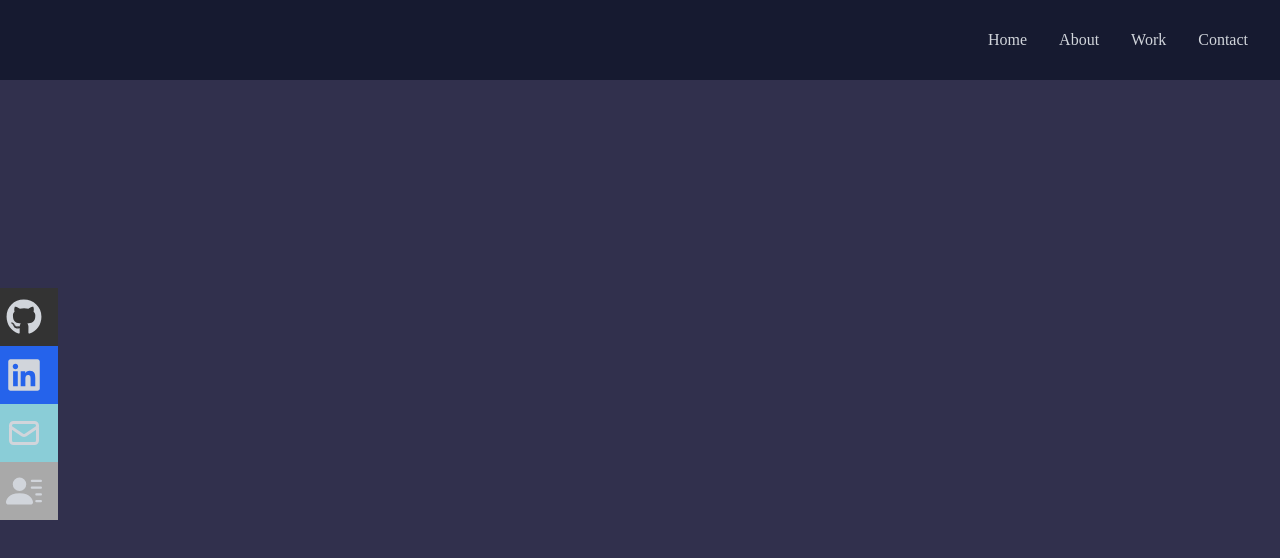
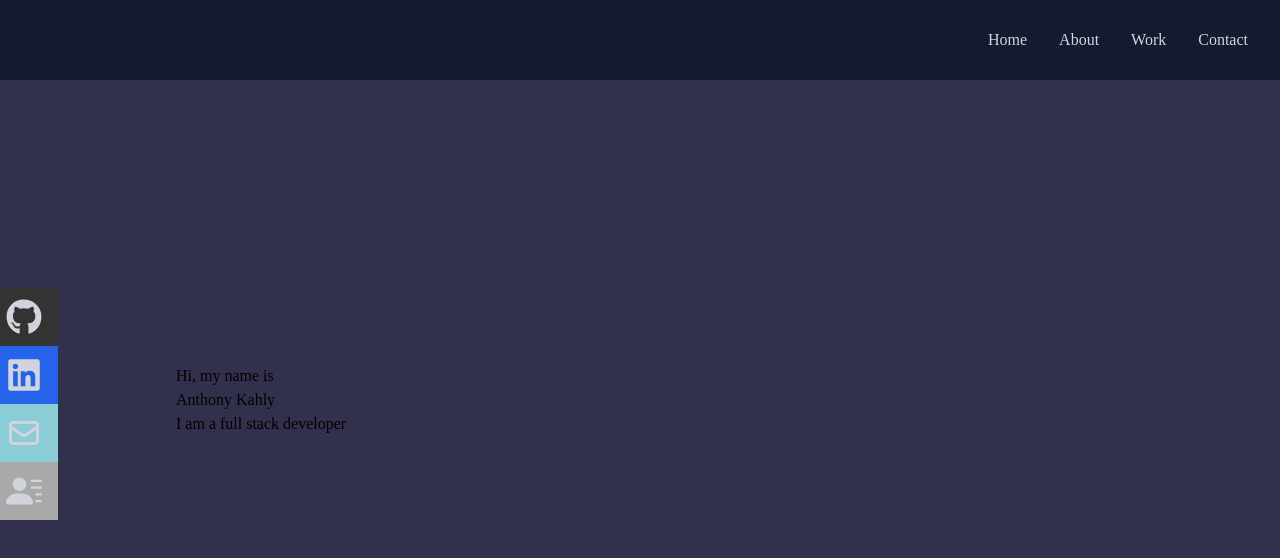
Before and after one commit to Anthonykahly/20-react-portfolio, a React (Create React App) app: page / in a window 1280 px wide. Shown: the top 558 px of the page. Built offline with nearby package versions, Linux system fonts and the light colour scheme.

Commit message:
homepage start

```diff
--- a/src/components/Hero.jsx
+++ b/src/components/Hero.jsx
@@ -3,7 +3,15 @@
 
 const Hero = () => {
   return (
-    <div className="w-full h-screen bg-[#31304D]">
+    <div name="hero" className="w-full h-screen bg-[#31304D]">
+
+        {/* Container */}
+        <div className="max-w-[1000px] mx-auto px-9 flex flex-col justify-center h-full">
+            <p>Hi, my name is</p>
+            <h1>Anthony Kahly</h1>
+            <h2>I am a full stack developer</h2>
+            <p></p>
+         </div>
 
     </div>
   )
```
